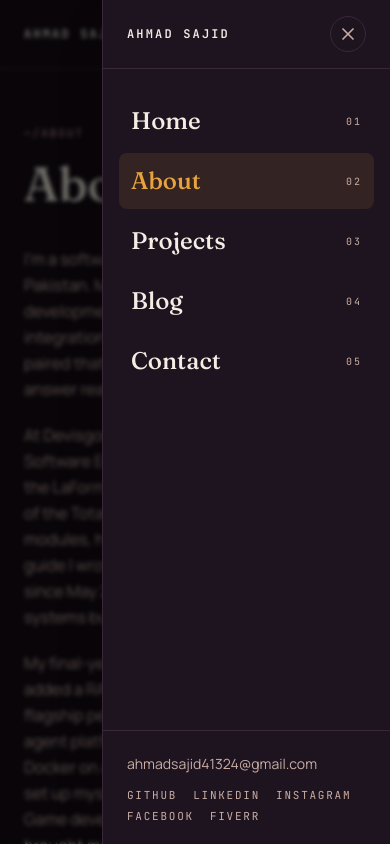
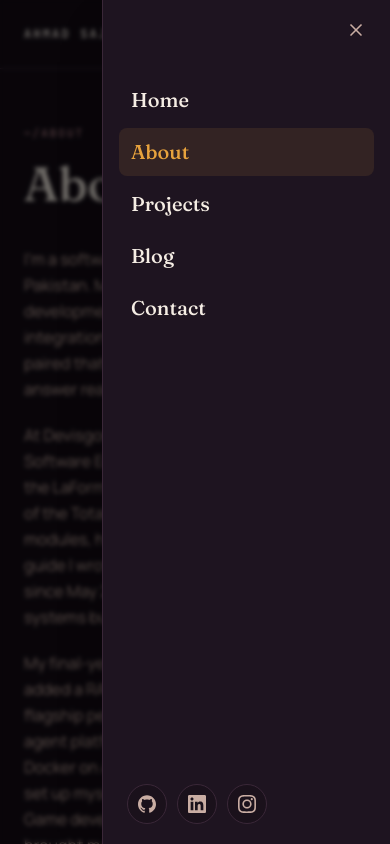
Before and after one commit to ahmad-sajid-32/Ahmad-Sajid-Portfolio, a Next.js app: page /about in a window 390 px wide. Both pictures are taken after a click on the button 348 px from the left and 34 px from the top of the page. Shown: the top 844 px of the page. Built offline with nearby package versions, Linux system fonts and the light colour scheme.

Commit message:
Corrections: centre toggle disc; leaner mobile drawer (borderless, icon socials, smaller links)

```diff
--- a/components/layout/mobile-nav.tsx
+++ b/components/layout/mobile-nav.tsx
@@ -4,25 +4,35 @@ import { AnimatePresence, motion } from 'motion/react'
 import { MoreVertical, X } from 'lucide-react'
 import Link from 'next/link'
 import { usePathname } from 'next/navigation'
-import { useEffect, useState } from 'react'
+import { useEffect, useState, type ReactNode } from 'react'
 
+import {
+  GithubIcon,
+  InstagramIcon,
+  LinkedinIcon,
+} from '@/components/ui/brand-icons'
 import { cn } from '@/lib/utils'
 
+/** Brand icons for the drawer footer, keyed by site.json social key. */
+const SOCIAL_ICONS: Record<string, ReactNode> = {
+  github: <GithubIcon className="h-[18px] w-[18px]" />,
+  linkedin: <LinkedinIcon className="h-[18px] w-[18px]" />,
+  instagram: <InstagramIcon className="h-[18px] w-[18px]" />,
+}
+
 interface MobileNavProps {
-  name: string
-  email: string
   nav: { label: string; href: string }[]
-  socials: { label: string; href: string }[]
+  socials: { key: string; label: string; href: string }[]
 }
 
 /**
- * Mobile navigation: a three-dot button opening a drawer that
- * slides in from the right (backdrop blur, staggered links,
- * socials at the foot). Rendered only below the `sm` breakpoint,
- * where the header's inline nav is hidden. Closes on backdrop
- * tap, the X, Escape, or any link tap.
+ * Mobile navigation: a borderless three-dot button opening a
+ * drawer that slides in from the right (backdrop blur, staggered
+ * links, social icon buttons at the foot). Rendered only below
+ * the `sm` breakpoint, where the header's inline nav is hidden.
+ * Closes on backdrop tap, the X, Escape, or any link tap.
  */
-export function MobileNav({ name, email, nav, socials }: MobileNavProps) {
+export function MobileNav({ nav, socials }: MobileNavProps) {
   const [open, setOpen] = useState(false)
   const pathname = usePathname()
 
@@ -46,7 +56,7 @@ export function MobileNav({ name, email, nav, socials }: MobileNavProps) {
         onClick={() => setOpen(true)}
         aria-label="Open navigation menu"
         aria-expanded={open}
-        className="flex h-9 w-9 items-center justify-center rounded-full border border-border text-muted-foreground transition-colors hover:text-foreground"
+        className="flex h-9 w-9 items-center justify-center rounded-full text-muted-foreground transition-colors hover:bg-primary/10 hover:text-foreground"
       >
         <MoreVertical className="h-5 w-5" />
       </button>
@@ -73,21 +83,18 @@ export function MobileNav({ name, email, nav, socials }: MobileNavProps) {
               exit={{ x: '100%' }}
               transition={{ type: 'spring', damping: 30, stiffness: 300 }}
             >
-              <div className="flex items-center justify-between border-b border-border px-6 py-4">
-                <span className="font-mono text-xs font-semibold tracking-[0.18em] uppercase">
-                  {name}
-                </span>
+              <div className="flex items-center justify-end px-4 py-3">
                 <button
                   type="button"
                   onClick={() => setOpen(false)}
                   aria-label="Close navigation menu"
-                  className="flex h-9 w-9 items-center justify-center rounded-full border border-border text-muted-foreground transition-colors hover:text-foreground"
+                  className="flex h-9 w-9 items-center justify-center rounded-full text-muted-foreground transition-colors hover:bg-primary/10 hover:text-foreground"
                 >
                   <X className="h-5 w-5" />
                 </button>
               </div>
 
-              <nav aria-label="Mobile" className="flex flex-col gap-1 px-4 py-6">
+              <nav aria-label="Mobile" className="flex flex-col gap-1 px-4 py-4">
                 {nav.map((item, index) => {
                   const active = pathname === item.href
                   return (
@@ -102,17 +109,14 @@ export function MobileNav({ name, email, nav, socials }: MobileNavProps) {
                         onClick={() => setOpen(false)}
                         aria-current={active ? 'page' : undefined}
                         className={cn(
-                          'flex items-center justify-between rounded-lg px-3 py-3 transition-colors',
+                          'block rounded-lg px-3 py-2.5 transition-colors',
                           active
                             ? 'bg-primary/10 text-primary'
                             : 'text-foreground hover:bg-primary/5',
                         )}
                       >
-                        <span className="font-display text-2xl font-medium">
+                        <span className="font-display text-xl font-medium">
                           {item.label}
-                        </span>
-                        <span className="font-mono text-[10px] tracking-[0.2em] text-muted-foreground uppercase">
-                          {String(index + 1).padStart(2, '0')}
                         </span>
                       </Link>
                     </motion.div>
@@ -120,26 +124,19 @@ export function MobileNav({ name, email, nav, socials }: MobileNavProps) {
                 })}
               </nav>
 
-              <div className="mt-auto border-t border-border px-6 py-5">
-                <a
-                  href={`mailto:${email}`}
-                  className="text-sm text-muted-foreground transition-colors hover:text-primary"
-                >
-                  {email}
-                </a>
-                <div className="mt-3 flex flex-wrap gap-x-4 gap-y-1">
+              <div className="mt-auto flex items-center gap-2.5 px-6 py-5">
                 {socials.map((social) => (
                   <a
-                      key={social.href}
+                    key={social.key}
                     href={social.href}
                   target="_blank"
                     rel="noreferrer"
-                      className="font-mono text-[11px] tracking-[0.16em] text-muted-foreground uppercase transition-colors hover:text-primary"
+                    aria-label={social.label}
+                    className="flex h-10 w-10 items-center justify-center rounded-full border border-border bg-background/40 text-muted-foreground transition-all duration-300 hover:-translate-y-0.5 hover:border-primary/60 hover:text-primary"
                   >
-                      {social.label}
+                    {SOCIAL_ICONS[social.key]}
                   </a>
                 ))}
-                </div>
               </div>
             </motion.aside>
           </>
--- a/components/layout/site-header.tsx
+++ b/components/layout/site-header.tsx
@@ -8,10 +8,10 @@ import { ThemeToggle } from './theme-toggle'
 export function SiteHeader() {
   const site = getSiteContent()
   const navItems = site.nav.filter((item) => item.href !== '/')
-  const email = site.socials
-    .find((social) => social.key === 'email')
-    ?.href.replace('mailto:', '')
-  const webSocials = site.socials.filter((social) => social.key !== 'email')
+  // The drawer footer carries the same three socials as the hero.
+  const drawerSocials = site.socials.filter((social) =>
+    ['github', 'linkedin', 'instagram'].includes(social.key),
+  )
 
   return (
     <header className="border-b border-border">
@@ -35,12 +35,7 @@ export function SiteHeader() {
         </nav>
         <div className="flex items-center gap-3">
           <ThemeToggle />
-          <MobileNav
-            name={site.name}
-            email={email ?? ''}
-            nav={site.nav}
-            socials={webSocials}
-          />
+          <MobileNav nav={site.nav} socials={drawerSocials} />
         </div>
       </div>
     </header>
--- a/components/layout/theme-toggle.tsx
+++ b/components/layout/theme-toggle.tsx
@@ -131,11 +131,14 @@ export function ThemeToggle() {
           }
         />
       </svg>
-      {/* The travelling sun / moon */}
+      {/* The travelling sun / moon — centred by its top offset
+          ((36px track − 26px disc) / 2); the inline transform is
+          the only transform, so no utility translate can double it
+          and push the disc into the top edge. */}
       <span
         aria-hidden="true"
-        className="absolute top-1/2 left-[5px] h-[26px] w-[26px] -translate-y-1/2 transition-transform duration-500 [transition-timing-function:cubic-bezier(0.34,1.4,0.64,1)]"
-        style={{ transform: `translateY(-50%) translateX(${isDusk ? 40 : 0}px)` }}
+        className="absolute top-[5px] left-[5px] h-[26px] w-[26px] transition-transform duration-500 [transition-timing-function:cubic-bezier(0.34,1.4,0.64,1)]"
+        style={{ transform: `translateX(${isDusk ? 40 : 0}px)` }}
       >
         <span
           className={cn(
```
Also changed, not shown: 1 other file (tests, documents, lock files or other folders). Lines whose indentation alone changed are shown as unchanged.
